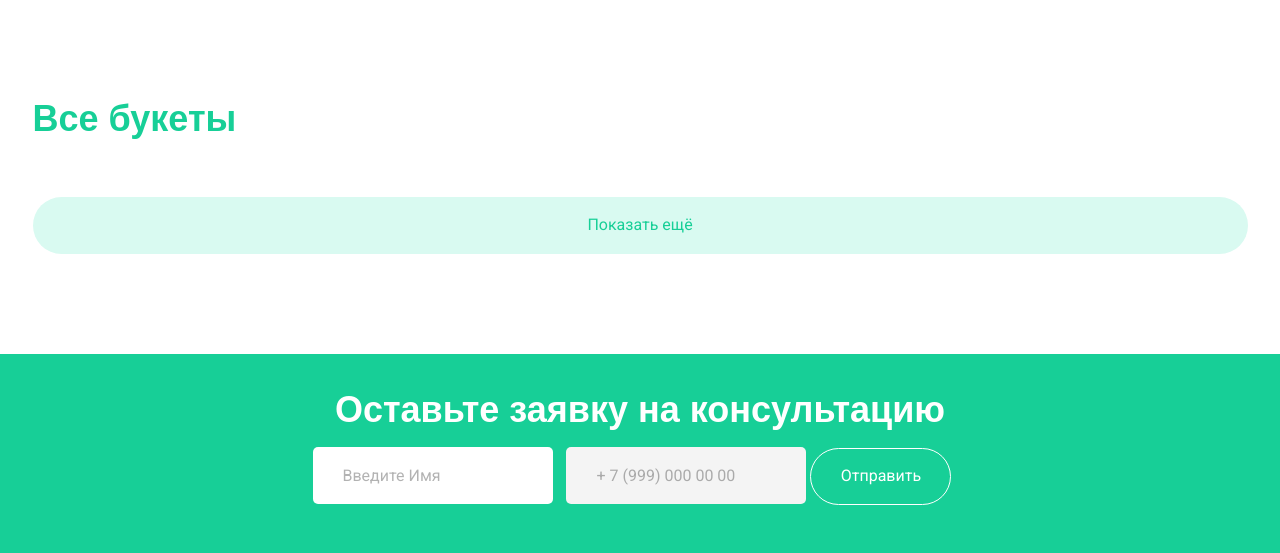
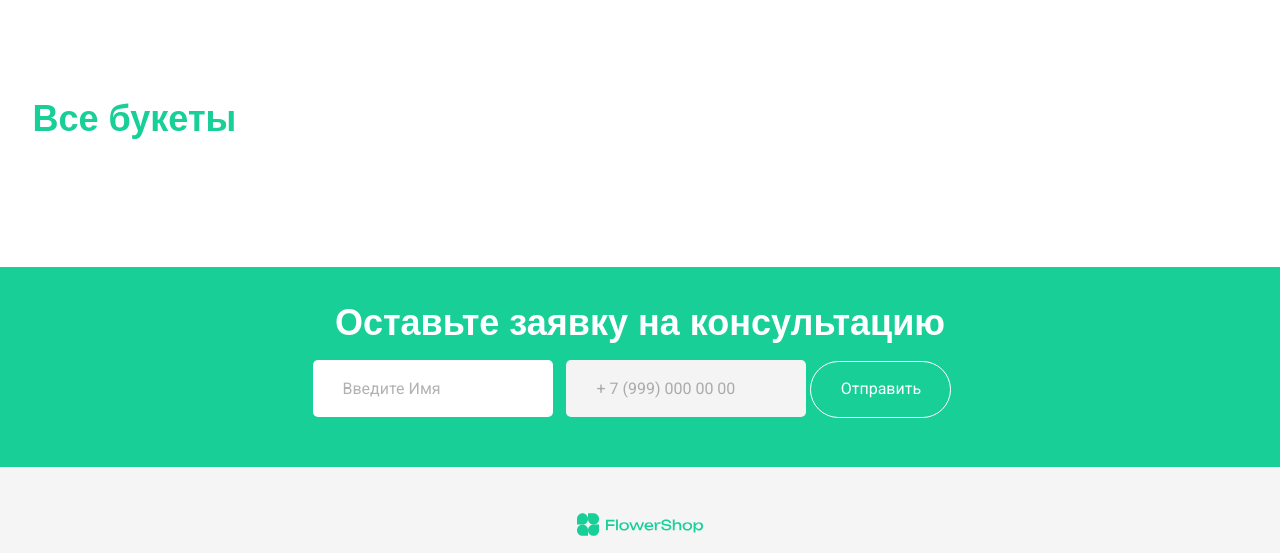
Before and after one commit to spawlov/FlowerShop, a Django app: page /catalog/ in a window 1280 px wide. Shown: the part 50-603 px from the top of the page. Run offline with Django 3.2, Linux system fonts and the light colour scheme; data that the repository does not hold is empty; parts of the project's set-up code (start-up, migrations or seed data) failed here and were passed over; some web fonts are replaced.

Commit message:
Remove limit button from catalog

```diff
--- a/templates/catalog.html
+++ b/templates/catalog.html
@@ -19,7 +19,7 @@
                         </a>
                         {% cycle '' '' '</div>' %}
                     {% endfor %}
-					<button class="btn largeBtn catalog__btn">Показать ещё</button>
+{#					<button class="btn largeBtn catalog__btn">Показать ещё</button>#}
 				</div>
 			</div>
 		</div>
```
